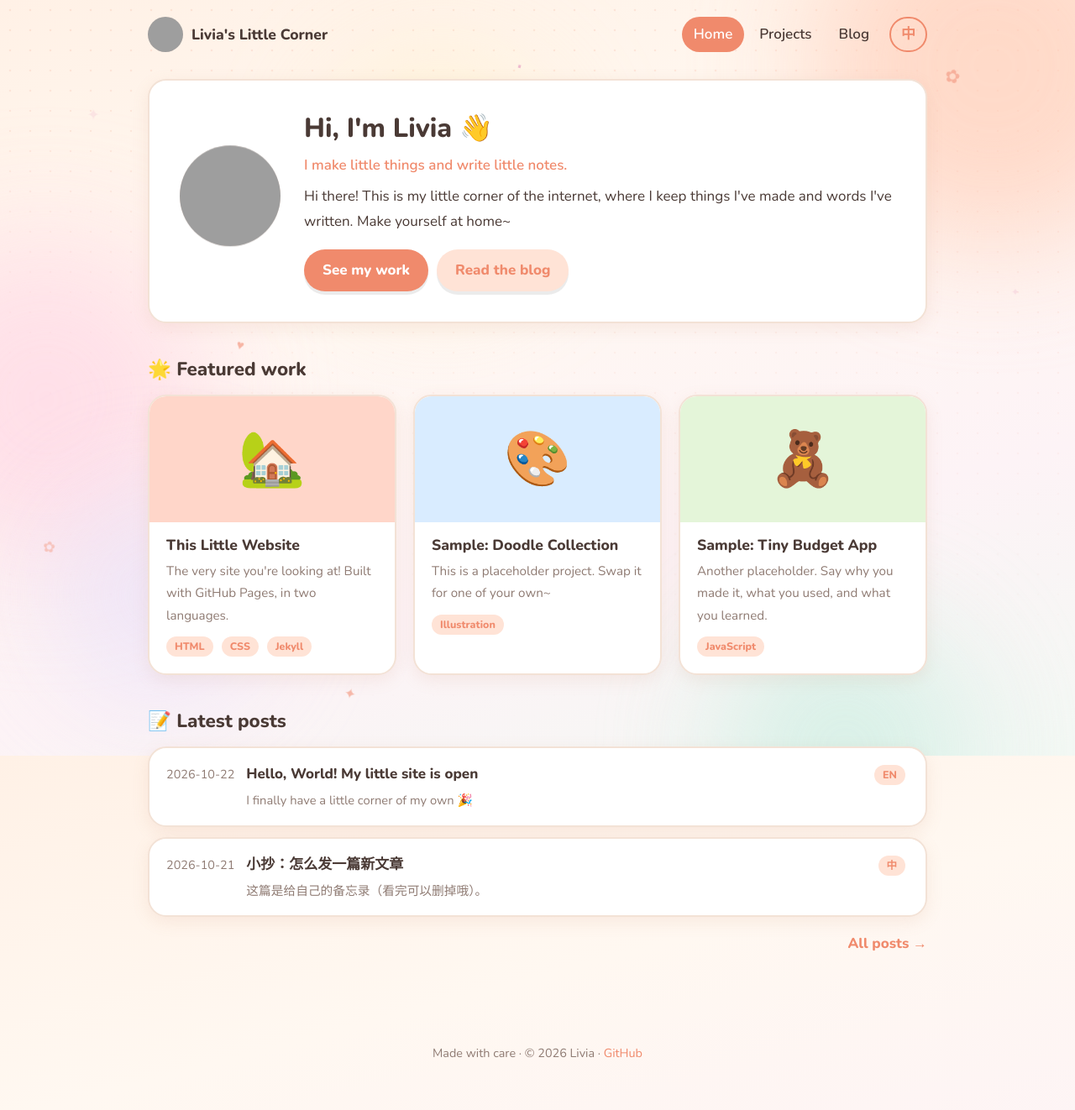
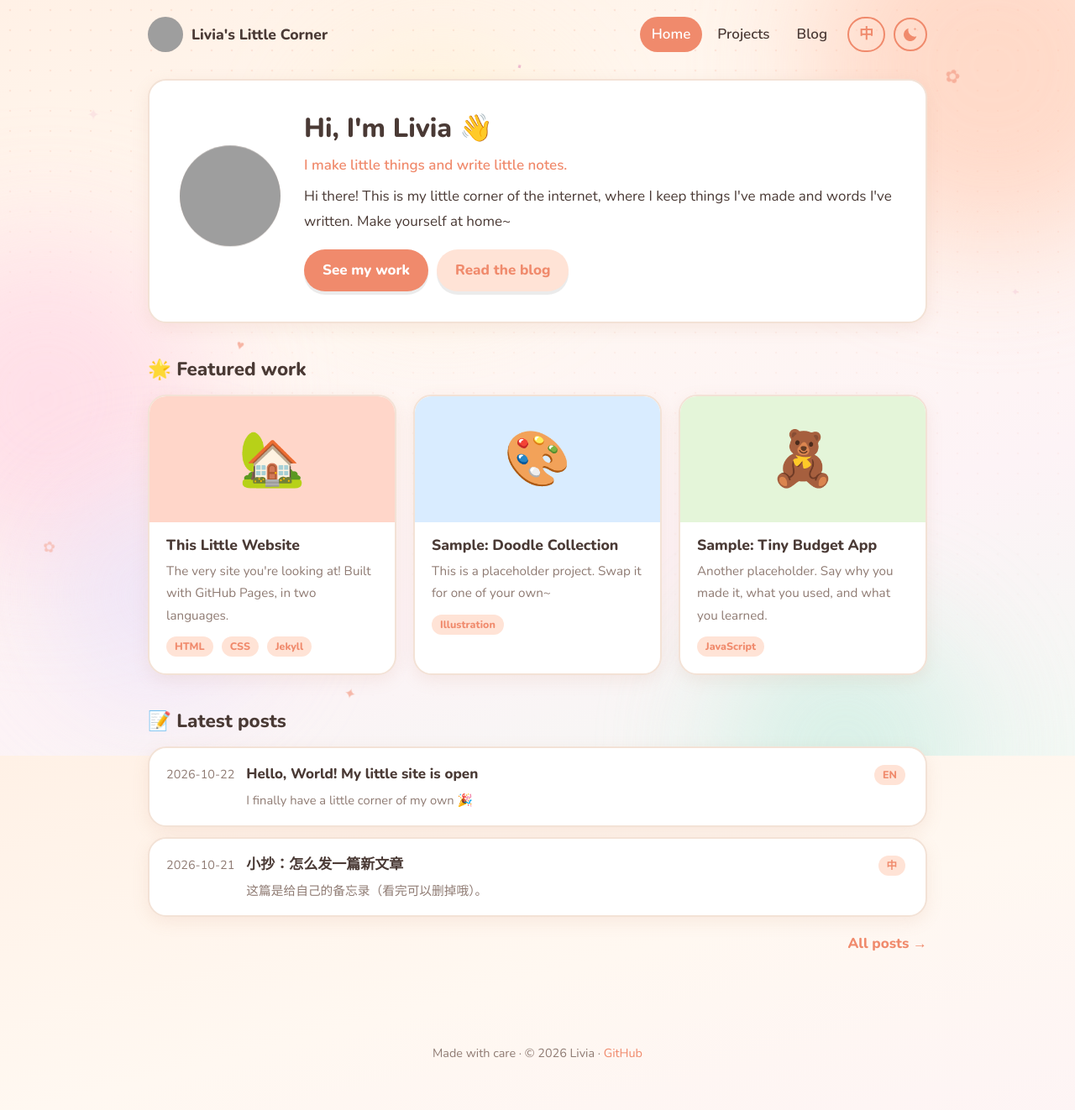
Before and after one commit to livia-bai/livia-bai.github.io, a Jekyll site: the page built from index.html, in a window 1280 px wide. Shown: the whole page at 84% size. Built offline with Jekyll 4.4.1, drawn with Linux system fonts in a browser that asks for light colours; grey boxes are pictures that could not be loaded.

Commit message:
Add moon toggle for dark/light theme with switch toast
Co-Authored-By: Claude <noreply@anthropic.com>

```diff
--- a/_includes/header.html
+++ b/_includes/header.html
@@ -13,5 +13,17 @@
     <button class="lang-toggle" type="button" aria-label="切换语言 / Switch language">
       <span lang="zh">EN</span><span lang="en">中</span>
     </button>
+    <button class="theme-toggle" type="button" aria-label="切换月之暗面 / 月之亮面" title="月之暗面 / 月之亮面">
+      <svg class="moon-crescent" viewBox="0 0 24 24" aria-hidden="true">
+        <path d="M20 14.5A8.5 8.5 0 0 1 9.5 4a8.5 8.5 0 1 0 10.5 10.5z" fill="currentColor"/>
+        <path d="M18 3l.6 1.4L20 5l-1.4.6L18 7l-.6-1.4L16 5l1.4-.6z" fill="currentColor" opacity=".7"/>
+      </svg>
+      <svg class="moon-full" viewBox="0 0 24 24" aria-hidden="true">
+        <circle cx="12" cy="12" r="8" fill="currentColor"/>
+        <circle cx="9.3" cy="10" r="1.6" fill="#000" opacity=".13"/>
+        <circle cx="14.6" cy="14.2" r="2.2" fill="#000" opacity=".13"/>
+        <circle cx="14.4" cy="8.4" r="1" fill="#000" opacity=".13"/>
+      </svg>
+    </button>
   </nav>
 </header>
--- a/_layouts/default.html
+++ b/_layouts/default.html
@@ -17,6 +17,11 @@
       var l = localStorage.getItem('lang');
       if (!l) l = (navigator.language || '').toLowerCase().indexOf('zh') === 0 ? 'zh' : 'en';
       document.documentElement.setAttribute('data-lang', l);
+    } catch (e) {}
+    try {
+      var t = localStorage.getItem('theme');
+      if (!t) t = window.matchMedia('(prefers-color-scheme: dark)').matches ? 'dark' : 'light';
+      document.documentElement.setAttribute('data-theme', t);
     } catch (e) {}
   </script>
 </head>
@@ -39,6 +44,7 @@
     {{ content }}
   </main>
   {% include footer.html %}
+  <div class="toast" role="status" aria-live="polite"></div>
   <script src="{{ '/assets/js/main.js' | relative_url }}"></script>
 </body>
 </html>
--- a/assets/css/style.css
+++ b/assets/css/style.css
@@ -21,8 +21,9 @@
   --spark: #f4a08a;
   --spark-2: #e8a3c4;
 }
+/* 夜间配色：跟随系统，或者用右上角的月亮按钮手动切换 */
 @media (prefers-color-scheme: dark) {
-  :root {
+  :root:not([data-theme="light"]) {
     --bg: #2a2220;
     --card: #362c29;
     --text: #f5e9e2;
@@ -43,6 +44,27 @@
     --spark: #ffd98a;
     --spark-2: #ffb3a1;
   }
+}
+:root[data-theme="dark"] {
+  --bg: #2a2220;
+  --card: #362c29;
+  --text: #f5e9e2;
+  --muted: #c2aea5;
+  --accent: #ff9f84;
+  --accent-soft: #4d3a33;
+  --accent-2: #7fb8a8;
+  --border: #4a3c37;
+  --shadow: 0 6px 20px rgba(0, 0, 0, 0.3);
+  --code-bg: #2f2623;
+  --bg-gradient: linear-gradient(165deg, #2b201d 0%, #2a2220 40%, #2c2128 75%, #212a27 100%);
+  --dot: rgba(255, 200, 170, .07);
+  --blob-1: #6b3f33;
+  --blob-2: #5e3648;
+  --blob-3: #2f4e45;
+  --blob-4: #5a4a2a;
+  --blob-5: #3e3660;
+  --spark: #ffd98a;
+  --spark-2: #ffb3a1;
 }
 
 /* ========== 中英切换 ========== */
@@ -147,6 +169,31 @@ img { max-width: 100%; }
 }
 .lang-toggle:hover { background: var(--accent); color: #fff; }
 
+/* ========== 月之暗面 / 月之亮面 切换 ========== */
+.theme-toggle {
+  margin-left: 6px; width: 40px; height: 40px; padding: 0; border-radius: 50%;
+  border: 2px solid var(--accent); background: transparent; color: var(--accent);
+  display: inline-grid; place-items: center; cursor: pointer;
+  transition: background .2s, box-shadow .3s;
+}
+.theme-toggle:hover { background: var(--accent-soft); }
+.theme-toggle svg { width: 22px; height: 22px; grid-area: 1 / 1; transition: transform .5s cubic-bezier(.5, 1.6, .5, 1), opacity .3s; }
+/* 亮面时显示弯弯的月牙（点它去暗面）；暗面时显示发光的满月（点它回亮面） */
+.theme-toggle .moon-full { opacity: 0; transform: rotate(-90deg) scale(.5); }
+:root[data-theme="dark"] .theme-toggle .moon-crescent { opacity: 0; transform: rotate(90deg) scale(.5); }
+:root[data-theme="dark"] .theme-toggle .moon-full { opacity: 1; transform: none; }
+:root[data-theme="dark"] .theme-toggle { box-shadow: 0 0 14px rgba(255, 217, 138, .45); border-color: #ffd98a; color: #ffd98a; }
+
+.toast {
+  position: fixed; left: 50%; bottom: 28px; z-index: 10;
+  transform: translate(-50%, 20px); opacity: 0; pointer-events: none;
+  background: var(--card); color: var(--text); border: 2px solid var(--border);
+  box-shadow: var(--shadow); border-radius: 999px; padding: 10px 22px;
+  font-weight: 700; text-align: center; max-width: calc(100% - 32px); width: max-content;
+  transition: opacity .3s, transform .3s;
+}
+.toast.show { opacity: 1; transform: translate(-50%, 0); }
+
 /* ========== 首页大卡片 ========== */
 .hero {
   display: flex; gap: 28px; align-items: center; padding: 36px; margin: 12px 0 40px;
--- a/assets/js/main.js
+++ b/assets/js/main.js
@@ -38,5 +38,38 @@
     });
   }
 
+  // ========== 月之暗面 / 月之亮面 ==========
+  var toast = document.querySelector('.toast');
+  var toastTimer;
+  function showToast(text) {
+    if (!toast) return;
+    toast.textContent = text;
+    toast.classList.add('show');
+    clearTimeout(toastTimer);
+    toastTimer = setTimeout(function () { toast.classList.remove('show'); }, 2000);
+  }
+
+  var themeToggle = document.querySelector('.theme-toggle');
+  if (themeToggle) {
+    themeToggle.addEventListener('click', function () {
+      var next = root.getAttribute('data-theme') === 'dark' ? 'light' : 'dark';
+      root.setAttribute('data-theme', next);
+      try { localStorage.setItem('theme', next); } catch (e) {}
+      var zh = getLang() === 'zh';
+      showToast(next === 'dark'
+        ? (zh ? '🌑 已切换到月之暗面' : '🌑 Switched to the dark side of the moon')
+        : (zh ? '🌕 已切换到月之亮面' : '🌕 Switched to the bright side of the moon'));
+    });
+  }
+
+  // 没手动选过的话，跟着系统的深浅色变化
+  try {
+    window.matchMedia('(prefers-color-scheme: dark)').addEventListener('change', function (e) {
+      var saved = null;
+      try { saved = localStorage.getItem('theme'); } catch (err) {}
+      if (!saved) root.setAttribute('data-theme', e.matches ? 'dark' : 'light');
+    });
+  } catch (e) {}
+
   setLang(getLang());
 })();
```
